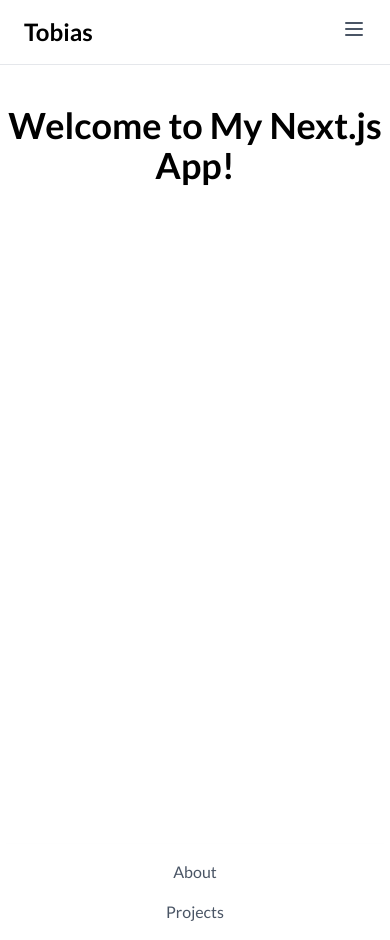
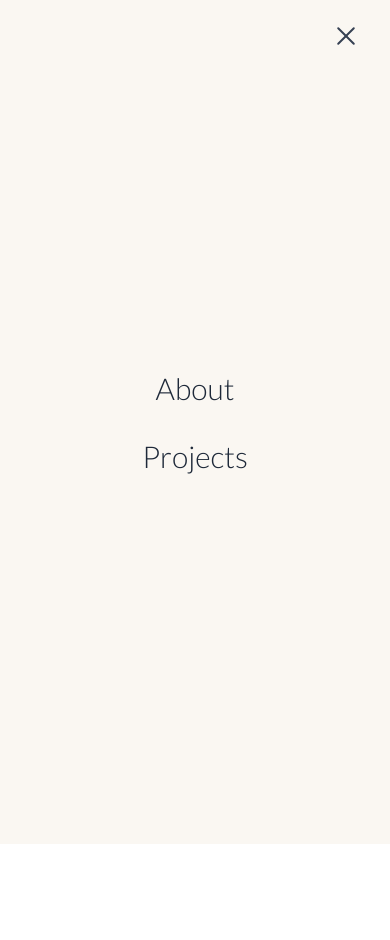
Before and after one commit to TobiasAagaard/portfolio, a Next.js app: page / in a window 390 px wide. Both pictures are taken after a click on the button "Toggle menu". After the commit the page ends 844 px from the top, so only its background shows below. Built offline with nearby package versions, Linux system fonts and the light colour scheme.

Commit message:
Circle buger menu

```diff
--- a/src/app/Components/BurgerMenu/BurgerMenu.tsx
+++ b/src/app/Components/BurgerMenu/BurgerMenu.tsx
@@ -8,30 +8,69 @@ export const BurgerMenu = () => {
         setIsOpen(!isOpen)
     }
 
+    const links = [
+        { href: "#about", label: "About" },
+        { href: "#projects", label: "Projects" },
+    ]
+
     return (
         <div className="md:hidden">
-            <button onClick={toggleMenu} className="text-gray-600 hover:text-gray-900 focus:outline-none">
-                <svg className="w-6 h-6" fill="none" stroke="currentColor" viewBox="0 0 24 24" xmlns="http://www.w3.org/2000/svg">
-                    <path strokeLinecap="round" strokeLinejoin="round" strokeWidth={2} d="M4 6h16M4 12h16M4 18h16" />
-                </svg>
+            <button
+                onClick={toggleMenu}
+                aria-label="Toggle menu"
+                aria-expanded={isOpen}
+                className="relative z-50 w-10 h-10 flex flex-col justify-center items-center focus:outline-none text-gray-700 hover:text-gray-900 transition-colors duration-300"
+            >
+                <span
+                    className={`absolute block h-0.5 w-6 bg-current rounded transition-all duration-300 ease-[cubic-bezier(0.68,-0.55,0.27,1.55)] ${
+                        isOpen ? "rotate-45" : "-translate-y-2"
+                    }`}
+                />
+                <span
+                    className={`absolute block h-0.5 w-6 bg-current rounded transition-all duration-200 ease-in-out ${
+                        isOpen ? "opacity-0 scale-x-0" : "opacity-100 scale-x-100"
+                    }`}
+                />
+                <span
+                    className={`absolute block h-0.5 w-6 bg-current rounded transition-all duration-300 ease-[cubic-bezier(0.68,-0.55,0.27,1.55)] ${
+                        isOpen ? "-rotate-45" : "translate-y-2"
+                    }`}
+                />
             </button>
 
-            {isOpen && (
-                <div className="absolute top-full left-0 w-full bg-white shadow-md">
-                    <ul className="flex flex-col items-center space-y-4 py-4 list-none">
-                        <li className="text-gray-600 hover:text-gray-900">
-                            <a href="#about" className="text-gray-600 hover:text-gray-900">
-                                About
+            <div
+                aria-hidden={!isOpen}
+                className={`fixed inset-0 z-40 bg-[#FAF7F2] transition-[clip-path] duration-700 ease-in-out ${
+                    isOpen ? "pointer-events-auto" : "pointer-events-none"
+                }`}
+                style={{
+                    clipPath: isOpen
+                        ? "circle(150% at calc(100% - 2rem) 2rem)"
+                        : "circle(0% at calc(100% - 2rem) 2rem)",
+                }}
+            >
+                <ul className="flex flex-col items-center justify-center h-full gap-8 list-none">
+                    {links.map((link, i) => (
+                        <li
+                            key={link.href}
+                            className={`transition-all duration-500 ease-out ${
+                                isOpen
+                                    ? "translate-y-0 opacity-100"
+                                    : "translate-y-6 opacity-0"
+                            }`}
+                            style={{ transitionDelay: isOpen ? `${i * 100 + 300}ms` : "0ms" }}
+                        >
+                            <a
+                                href={link.href}
+                                onClick={() => setIsOpen(false)}
+                                className="text-3xl font-light text-gray-800 hover:text-gray-500 transition-colors duration-200"
+                            >
+                                {link.label}
                             </a>
                         </li>
-                        <li className="text-gray-600 hover:text-gray-900">
-                            <a href="#projects" className="text-gray-600 hover:text-gray-900">
-                                Projects
-                            </a>
-                        </li>
-                    </ul>
-                </div>
-            )}
+                    ))}
+                </ul>
+            </div>
         </div>
     )
 
--- a/src/app/Components/Navbar/Navbar.tsx
+++ b/src/app/Components/Navbar/Navbar.tsx
@@ -1,10 +1,10 @@
-import { BurgerMenu } from "@/app/Components/BurgerMenu/BurgerMenu.jsx";
+import { BurgerMenu } from "../BurgerMenu/BurgerMenu"
 import Link from "next/link"
 
 export const Navbar = () => {
     return (
         <>
-        <nav className="w-full border-b border-gray-200 flex items-center justify-between px-6 py-4">
+        <nav className="relative w-full border-b border-gray-200 flex items-center justify-between px-6 py-4">
             <h2 className="text-2xl font-bold">Tobias</h2>
 
             <ul className="hidden md:flex space-x-4 list-none">
--- a/src/app/page.tsx
+++ b/src/app/page.tsx
@@ -1,4 +1,4 @@
-import { Navbar } from "@/app/Components/Navbar/Navbar.jsx";
+import { Navbar } from "./Components/Navbar/Navbar"
 
 export default function Home() {
   return (
```
